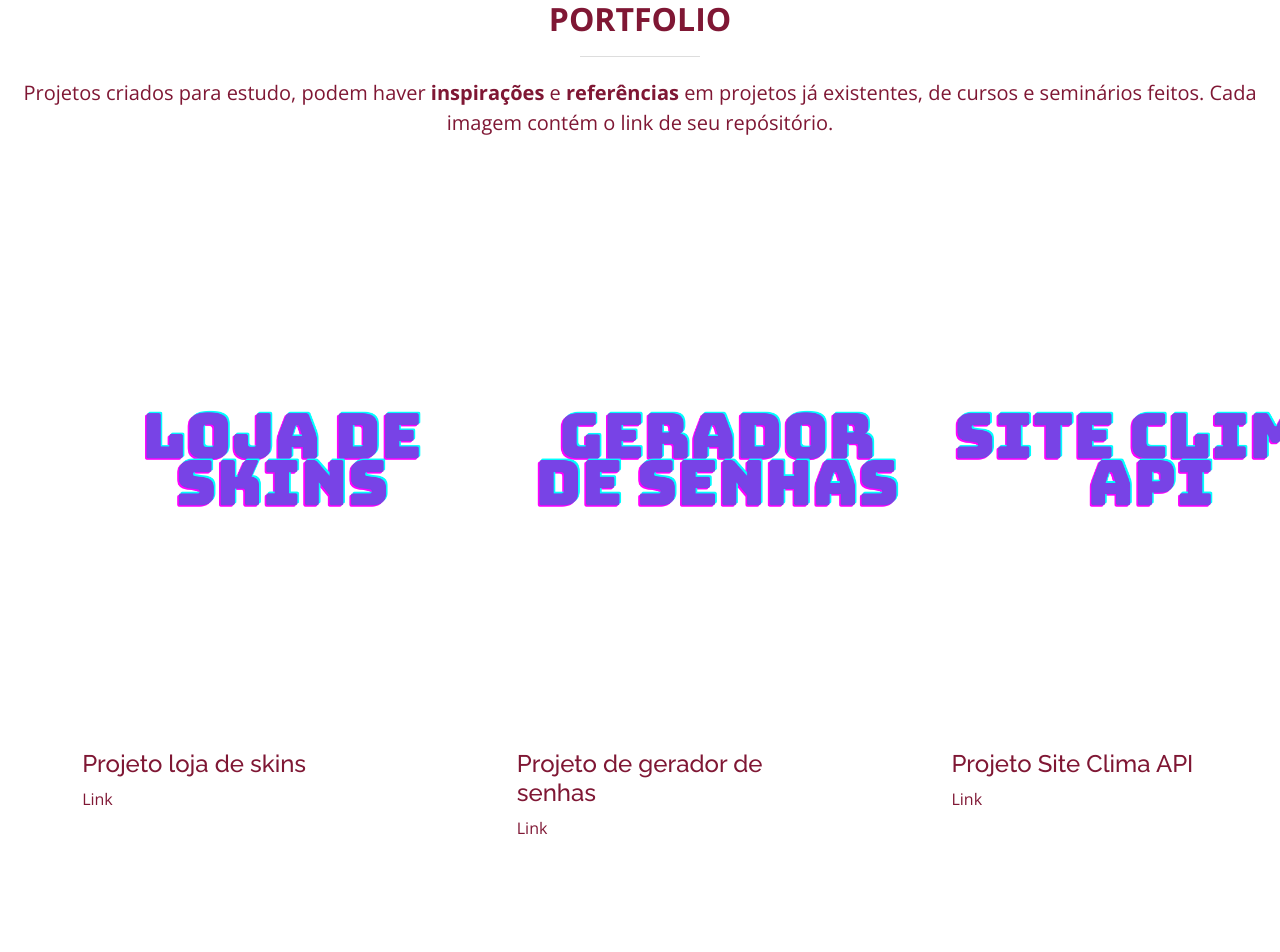
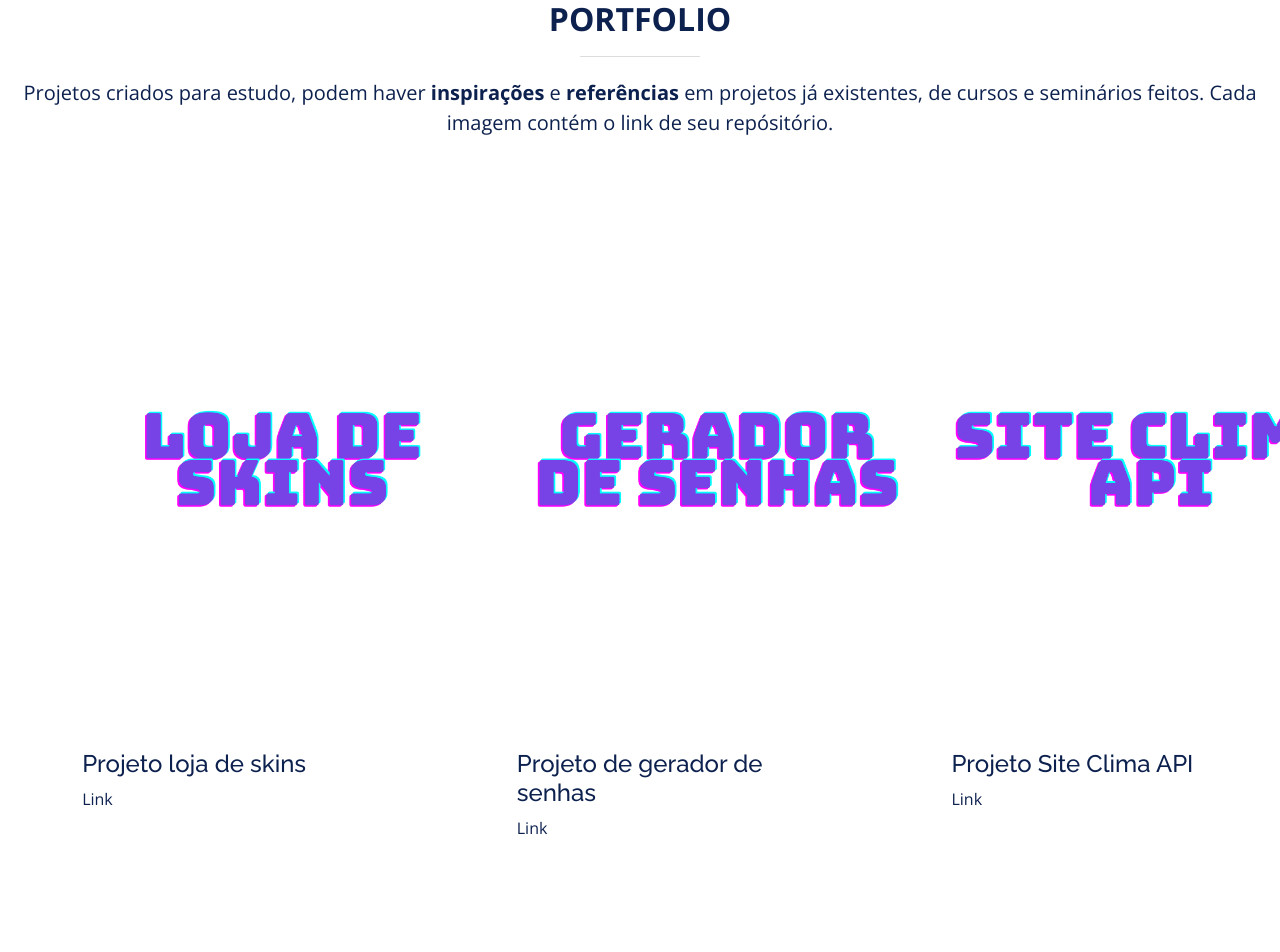
Before and after one commit to FelipeS0ares18/Projetos, a plain HTML site: page index.html in a window 1280 px wide. Shown: the top 952 px of the page. Drawn offline with nearby package versions, Linux system fonts and the light colour scheme.

Commit message:
Add files via upload

```diff
--- a/assets/css/style.css
+++ b/assets/css/style.css
@@ -29,13 +29,13 @@ a {
   margin-left: 20%;
   margin-bottom: 20px;
   margin-top: 20px;
-  color: #7F1734;
+  color: #0D214f;
 }
 
 a:hover {
   color: var(--amarelo);
   text-decoration: none;
-  color: #7F1734;
+  color: #0D214f;
 
 }
 
@@ -43,11 +43,11 @@ h2{
   text-align: center;
   justify-content: center;
   margin-bottom: 20px;
-  color: #7F1734;
+  color: #0D214f;
 }
 
 p{
-  color: #7F1734;
+  color: #0D214f;
   font-size: 20px;
 }
 
@@ -59,7 +59,7 @@ h6 {
   font-family: "Raleway", sans-serif;
   color: var(--amarelo);
   margin-left: 20%;
-  color: #7F1734;
+  color: #0D214f;
 }
 
 
@@ -81,7 +81,7 @@ section {
   margin-bottom: 20px;
   padding-bottom: 20px;
   position: relative;
-  color: #7F1734;
+  color: #0D214f;
 }
 
 .section-title h2::before {
```
